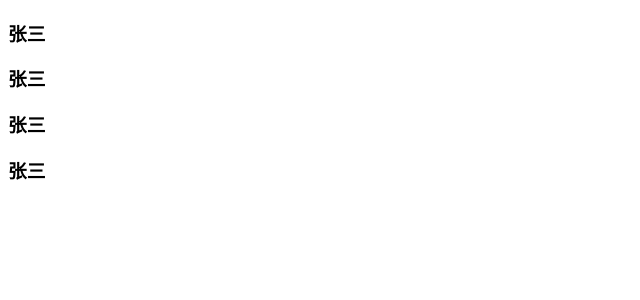
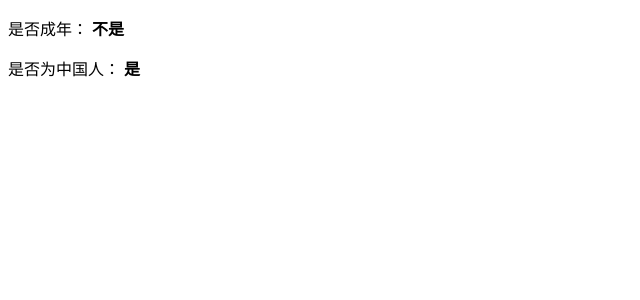
Before and after one commit to maomao124/vue-test, a Vue app: page / in a window 1280 px wide. Shown: the top 300 px of the page, without its empty margins (0-640 px from the left). Built offline with nearby package versions, Linux system fonts and the light colour scheme.

Commit message:
提交-条件渲染

```diff
--- /dev/null
+++ b/src/App9.vue
@@ -0,0 +1,31 @@
+<template>
+  <div>
+    <p>
+      是否成年：
+      <strong v-show="age>=18">是</strong>
+      <strong v-show="age<18">不是</strong>
+    </p>
+    <p>
+      是否为中国人：
+      <strong v-show="address==='中国'">是</strong>
+      <strong v-show="address!=='中国'">不是</strong>
+    </p>
+  </div>
+</template>
+
+<script>
+export default {
+  name: "App9",
+  data()
+  {
+    return {
+      age: 17,
+      address: "中国"
+    }
+  }
+}
+</script>
+
+<style scoped>
+
+</style>
--- a/src/main.js
+++ b/src/main.js
@@ -1,4 +1,4 @@
 import { createApp } from 'vue'
-import App from './App7.vue'
+import App from './App9.vue'
 
 createApp(App).mount('#app')
```
Also changed, not shown: src/App8.vue (added, +31 -0 lines).
